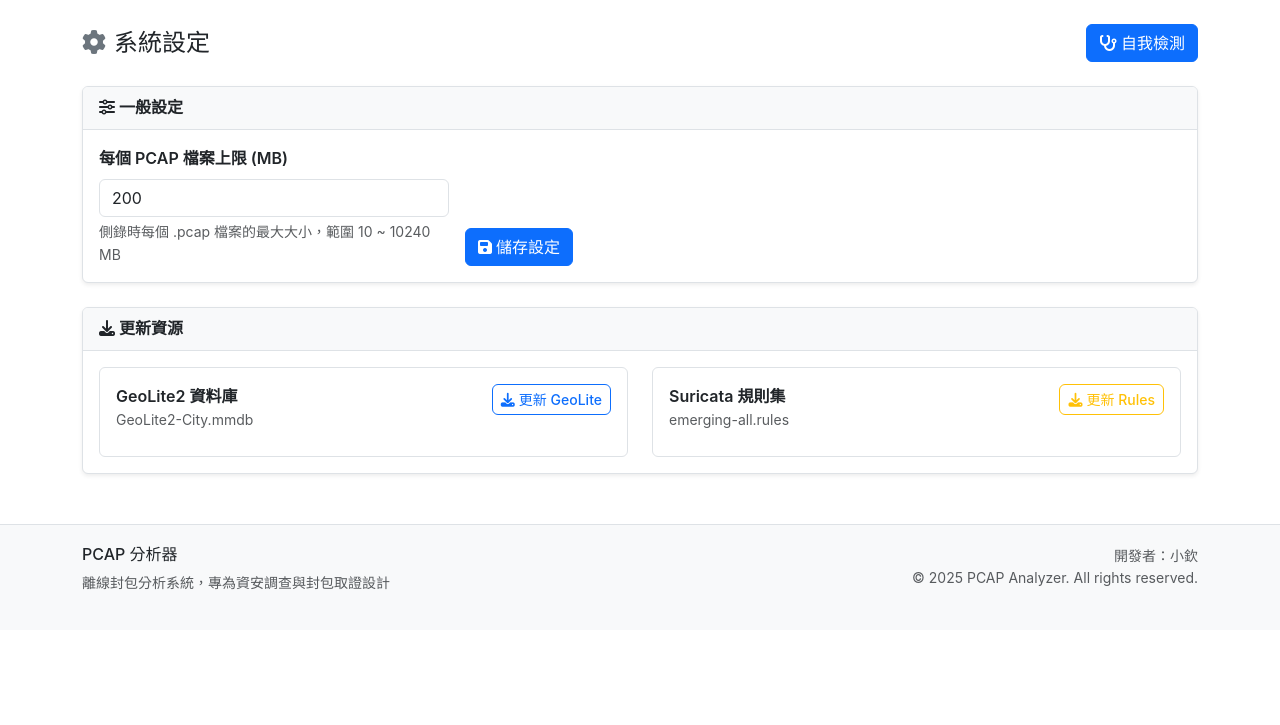
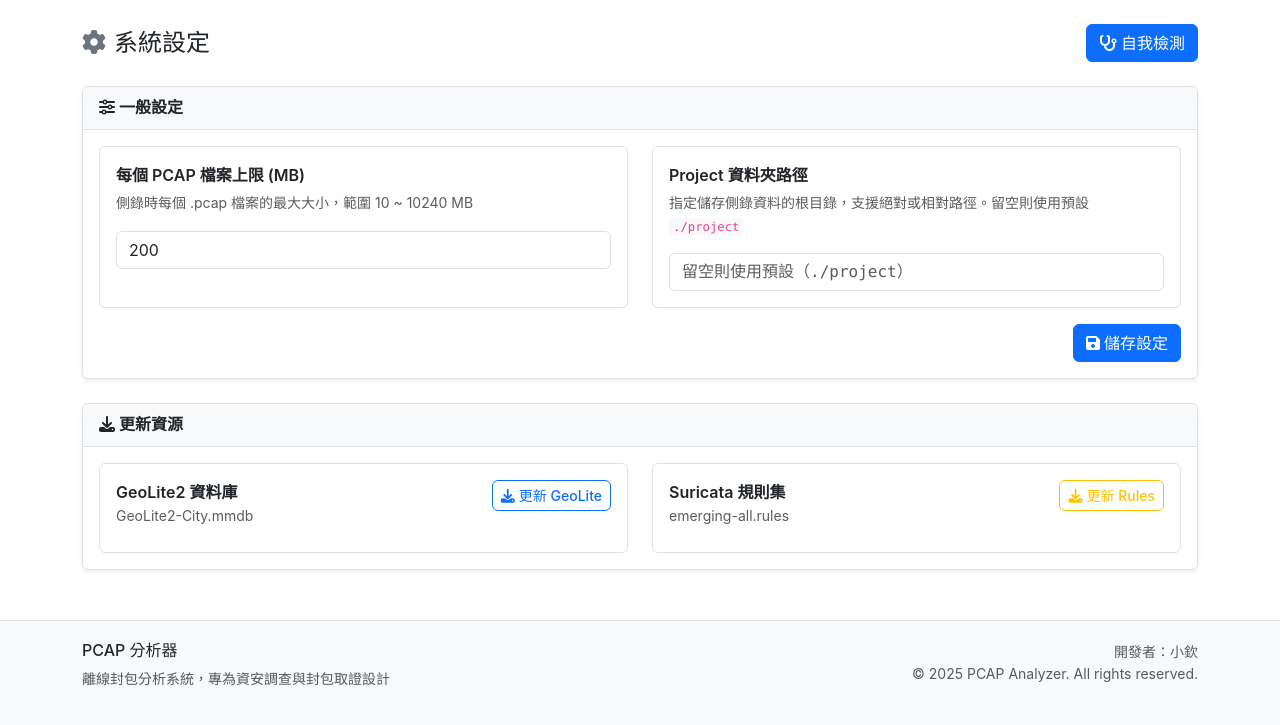
Before and after one commit to wolfheluo/NEW-PCAP-WEB, a Flask app: page /settings in a window 1280 px wide. Shown: the part 58-783 px from the top of the page. Run offline with Flask 3, Linux system fonts and the light colour scheme; some libraries are stand-ins or nearby versions.

Commit message:
Enhance project directory configuration and UI input for PCAP settings

```diff
--- a/main.py
+++ b/main.py
@@ -36,11 +36,11 @@ app = Flask(__name__)
 app.secret_key = 'suricata_pcap_analyzer_secret_key_2025'
 socketio = SocketIO(app, cors_allowed_origins="*", async_mode='threading')
 
-PROJECT_DIR = "project"
+PROJECT_DIR = "project"  # 預設值，可由 settings.json 覆寫
 SURICATA_EXE = r"C:\Program Files\Suricata\suricata.exe"
-TSHARK_EXE = r"C:\Program Files\Wireshark\tshark.exe"
-DUMPCAP_EXE = r"C:\Program Files\Wireshark\dumpcap.exe"
-GEOIP_DB = "GeoLite2-City.mmdb"
+TSHARK_EXE   = r"C:\Program Files\Wireshark\tshark.exe"
+DUMPCAP_EXE  = r"C:\Program Files\Wireshark\dumpcap.exe"
+GEOIP_DB     = "GeoLite2-City.mmdb"
 SETTING_FILE = "settings.json"
 PCAP_SPLIT_SIZE_KB = 204800  # 預設 200 MB，可由 settings.json 覆寫
 
@@ -66,6 +66,10 @@ def _save_settings(data: dict):
 _cfg = _load_settings()
 if 'pcap_split_mb' in _cfg:
     PCAP_SPLIT_SIZE_KB = int(_cfg['pcap_split_mb']) * 1024
+if 'project_dir' in _cfg and _cfg['project_dir'].strip():
+    PROJECT_DIR = _cfg['project_dir'].strip()
+
+os.makedirs(PROJECT_DIR, exist_ok=True)
 
 # 全局側錄狀態
 # { project_name: { process, status, packet_count, started_at, filter_ips, analyzing } }
@@ -924,23 +928,45 @@ def _get_suricata_rules():
 def api_settings_get_config():
     cfg = _load_settings()
     return jsonify({
-        'pcap_split_mb': cfg.get('pcap_split_mb', PCAP_SPLIT_SIZE_KB // 1024)
+        'pcap_split_mb': cfg.get('pcap_split_mb', PCAP_SPLIT_SIZE_KB // 1024),
+        'project_dir':   cfg.get('project_dir', ''),
     })
 
 
 @app.route('/api/settings/config', methods=['POST'])
 def api_settings_save_config():
-    global PCAP_SPLIT_SIZE_KB
+    global PCAP_SPLIT_SIZE_KB, PROJECT_DIR
     data = request.get_json(force=True)
+    save = {}
+
+    # PCAP 分割大小
     try:
-        mb = int(data.get('pcap_split_mb', 200))
+        mb = int(data.get('pcap_split_mb', PCAP_SPLIT_SIZE_KB // 1024))
         if mb < 10 or mb > 10240:
             return jsonify({'ok': False, 'error': '請輸入 10 ~ 10240 MB 之間的數值'}), 400
         PCAP_SPLIT_SIZE_KB = mb * 1024
-        _save_settings({'pcap_split_mb': mb})
-        return jsonify({'ok': True, 'pcap_split_mb': mb})
+        save['pcap_split_mb'] = mb
     except (ValueError, TypeError):
         return jsonify({'ok': False, 'error': '無效的數值'}), 400
+
+    # project 資料夾路徑
+    project_dir_input = data.get('project_dir', '').strip()
+    if project_dir_input:
+        # 安全性：不允許包含 .. 以防目錄穿越
+        if '..' in project_dir_input:
+            return jsonify({'ok': False, 'error': '路徑不可包含 ..'}), 400
+        try:
+            os.makedirs(project_dir_input, exist_ok=True)
+        except Exception as e:
+            return jsonify({'ok': False, 'error': f'無法建立資料夾：{e}'}), 400
+        PROJECT_DIR = project_dir_input
+    else:
+        PROJECT_DIR = 'project'
+        os.makedirs(PROJECT_DIR, exist_ok=True)
+    save['project_dir'] = project_dir_input
+
+    _save_settings(save)
+    return jsonify({'ok': True, 'pcap_split_mb': save['pcap_split_mb'], 'project_dir': PROJECT_DIR})
 
 
 @app.route('/api/settings/check')
--- a/templates/settings.html
+++ b/templates/settings.html
@@ -50,24 +50,37 @@
         <i class="fas fa-sliders-h me-1"></i>一般設定
     </div>
     <div class="card-body">
-        <div class="row align-items-end g-3">
-            <div class="col-md-4">
-                <label for="input-pcap-mb" class="form-label fw-semibold">
-                    每個 PCAP 檔案上限 (MB)
-                </label>
-                <input type="number" id="input-pcap-mb" class="form-control"
-                       min="10" max="10240" step="10" value="200"
-                       placeholder="例：200">
-                <div class="form-text">側錄時每個 .pcap 檔案的最大大小，範圍 10 ~ 10240 MB</div>
+        <div class="row g-4">
+
+            <!-- PCAP 分割大小 -->
+            <div class="col-md-6">
+                <div class="p-3 border rounded h-100">
+                    <div class="fw-semibold mb-1">每個 PCAP 檔案上限 (MB)</div>
+                    <div class="text-muted small mb-3">側錄時每個 .pcap 檔案的最大大小，範圍 10 ~ 10240 MB</div>
+                    <input type="number" id="input-pcap-mb" class="form-control"
+                           min="10" max="10240" step="10" value="200"
+                           placeholder="例：200">
+                </div>
             </div>
-            <div class="col-auto">
-                <button id="btn-save-config" class="btn btn-primary">
-                    <i class="fas fa-save me-1"></i>儲存設定
-                </button>
+
+            <!-- Project 資料夾路徑 -->
+            <div class="col-md-6">
+                <div class="p-3 border rounded h-100">
+                    <div class="fw-semibold mb-1">Project 資料夾路徑</div>
+                    <div class="text-muted small mb-3">指定儲存側錄資料的根目錄，支援絕對或相對路徑。留空則使用預設 <code>./project</code></div>
+                    <input type="text" id="input-project-dir" class="form-control font-monospace"
+                           placeholder="留空則使用預設（./project）">
+                </div>
             </div>
-            <div class="col-auto">
-                <span id="config-save-msg" class="text-muted small"></span>
-            </div>
+
+        </div>
+
+        <!-- 儲存按鈕 -->
+        <div class="d-flex justify-content-end align-items-center gap-3 mt-3">
+            <span id="config-save-msg" class="text-muted small"></span>
+            <button id="btn-save-config" class="btn btn-primary">
+                <i class="fas fa-save me-1"></i>儲存設定
+            </button>
         </div>
     </div>
 </div>
@@ -141,11 +154,13 @@ fetch('/api/settings/config')
         if (d.pcap_split_mb) {
             document.getElementById('input-pcap-mb').value = d.pcap_split_mb;
         }
+        document.getElementById('input-project-dir').value = d.project_dir || '';
     });
 
 // ── 儲存設定 ──────────────────────────────────────
 document.getElementById('btn-save-config').addEventListener('click', function () {
     const mb = parseInt(document.getElementById('input-pcap-mb').value, 10);
+    const projectDir = document.getElementById('input-project-dir').value.trim();
     const msgEl = document.getElementById('config-save-msg');
     if (!mb || mb < 10 || mb > 10240) {
         msgEl.textContent = '⚠ 請輸入 10 ~ 10240 MB 之間的數值';
@@ -156,12 +171,13 @@ document.getElementById('btn-save-config').addEventListener('click', function ()
     fetch('/api/settings/config', {
         method: 'POST',
         headers: { 'Content-Type': 'application/json' },
-        body: JSON.stringify({ pcap_split_mb: mb })
+        body: JSON.stringify({ pcap_split_mb: mb, project_dir: projectDir })
     })
     .then(r => r.json())
     .then(d => {
         if (d.ok) {
-            msgEl.textContent = `✔ 已儲存（${d.pcap_split_mb} MB）`;
+            const dirMsg = d.project_dir ? `「${d.project_dir}」` : '預設路徑';
+            msgEl.textContent = `✔ 已儲存（${d.pcap_split_mb} MB，${dirMsg}）`;
             msgEl.className = 'text-success fw-semibold small';
         } else {
             msgEl.textContent = '✘ ' + (d.error || '儲存失敗');
```
